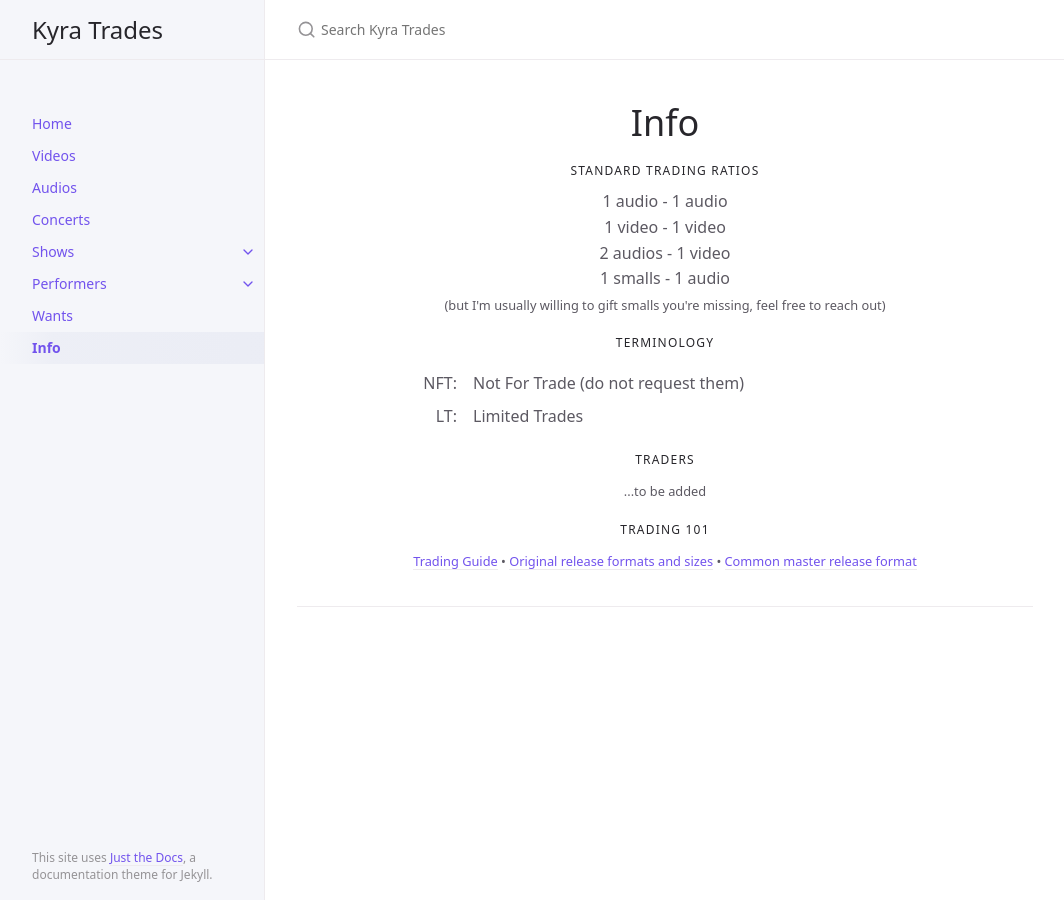
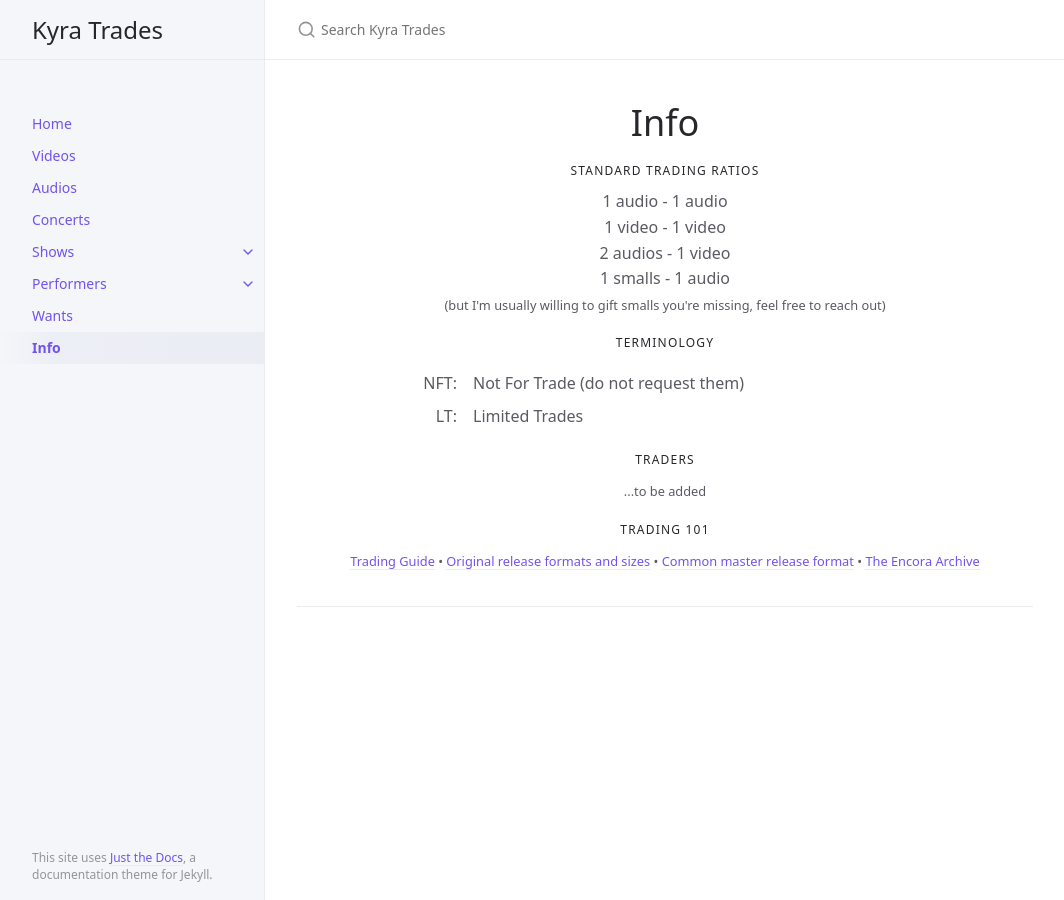
Before and after one commit to kyratrades/kyratrades.github.io, a Jekyll site: the page built from docs/info.md, in a window 1280 px wide. Shown: the whole page, without its empty margins (107-1171 px from the left). Built offline with Jekyll 4.4.1, drawn with Linux system fonts in a browser that asks for light colours.

Commit message:
Update info.md

```diff
--- a/docs/info.md
+++ b/docs/info.md
@@ -30,4 +30,4 @@ LT
 
 ### Trading 101
 
-<center><small><a href="https://sassyguide.weebly.com">Trading Guide</a> • <a href="https://master-releases.carrd.co">Original release formats and sizes</a> • <a href="https://docs.google.com/document/d/1VGVfTxjyPAbHXa_0Bxi396V-sGPJTFoeNGSmZGqC9aw/edit?usp=sharing">Common master release format</a></small></center>
+<center><small><a href="https://sassyguide.weebly.com">Trading Guide</a> • <a href="https://master-releases.carrd.co">Original release formats and sizes</a> • <a href="https://docs.google.com/document/d/1VGVfTxjyPAbHXa_0Bxi396V-sGPJTFoeNGSmZGqC9aw/edit?usp=sharing">Common master release format</a> • <a href="https://encora.zagon.pe/index.html">The Encora Archive</a></small></center>
```
